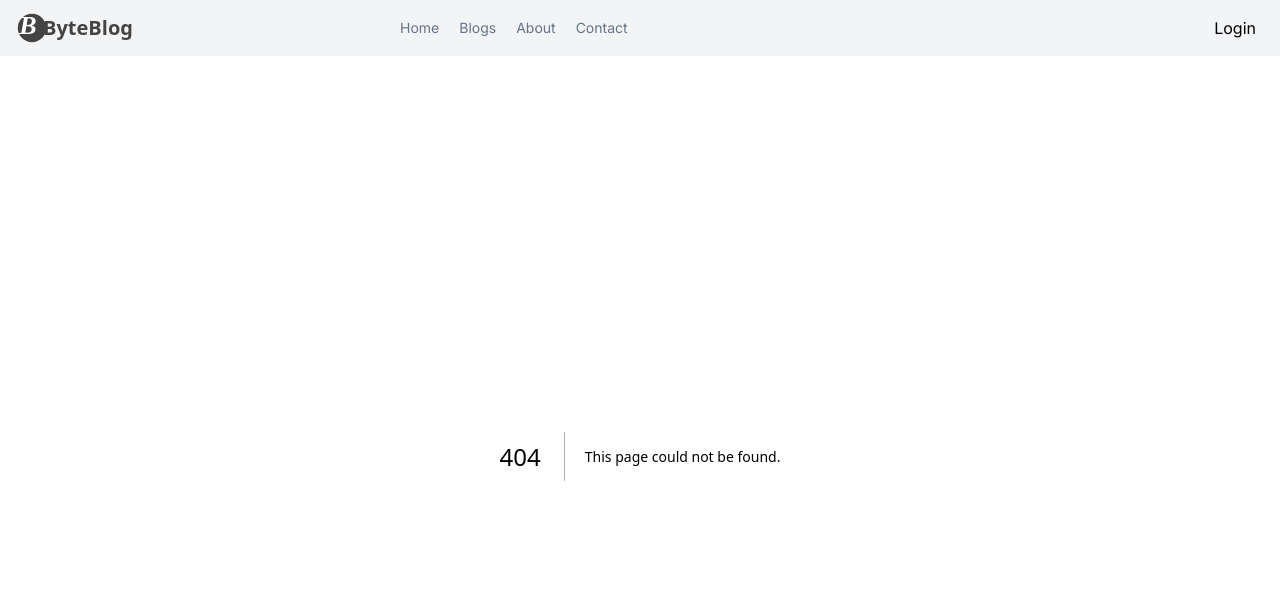
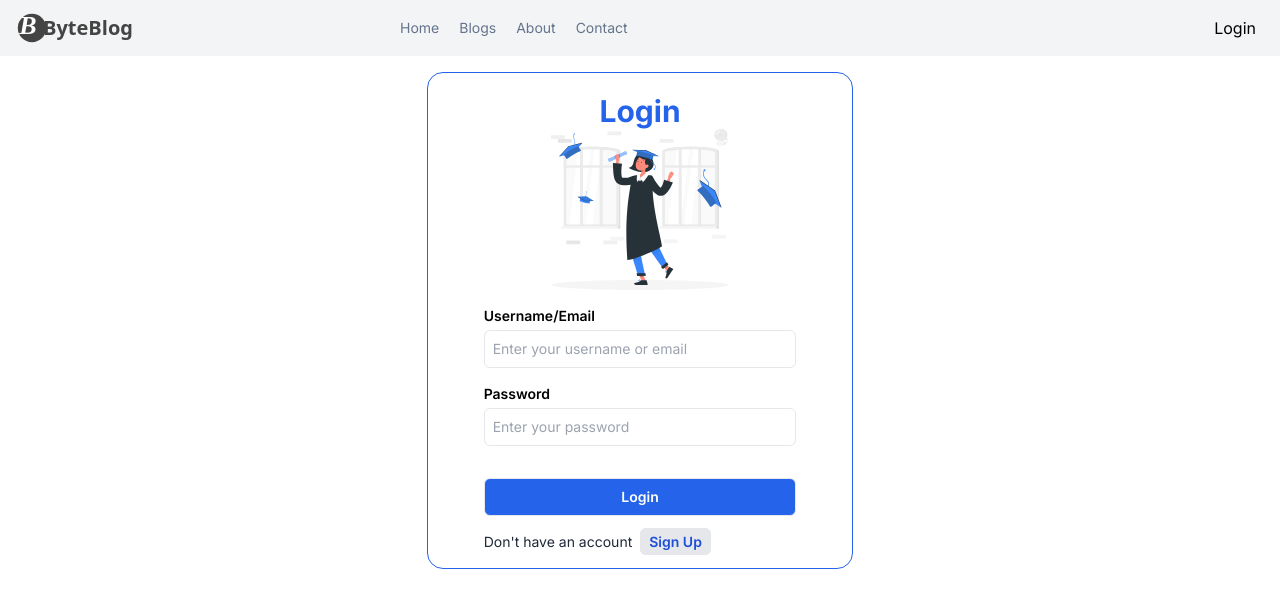
Before and after one commit to Keba777/byte-blog, a Next.js app in the folder web/: page /login in a window 1280 px wide. Before the commit this address had no page. Shown: the top 608 px of the page. Built offline with nearby package versions, Linux system fonts and the light colour scheme.

Commit message:
web:Build the UI for login and signup pages

```diff
--- /dev/null
+++ b/web/app/(auth)/login/page.tsx
@@ -0,0 +1,61 @@
+"use client";
+import Link from "next/link";
+import Image from "next/image";
+import authlogo from "@/public/images/auth.svg";
+
+const LoginPage = () => {
+  return (
+    <div className="pt-4">
+      <div className="mx-auto w-1/3 border border-solid border-blue-600 rounded-2xl">
+        <h2 className="text-center text-3xl font-bold mt-5 text-blue-600">
+          Login
+        </h2>
+        <div className="flex justify-center">
+          <Image src={authlogo} alt="auth logo" />
+        </div>
+        <form className="px-14 py-4 text-sm">
+          <div className="mb-4">
+            <label htmlFor="user" className="block mb-1 font-semibold">
+              Username/Email
+            </label>
+            <input
+              type="text"
+              id="user"
+              placeholder="Enter your username or email"
+              className="p-2 border border-gray-200 rounded-md w-full focus:outline-none focus:border-blue-600"
+            />
+          </div>
+
+          <div className="mb-4">
+            <label htmlFor="password" className="block mb-1 font-semibold">
+              Password
+            </label>
+            <input
+              type="password"
+              id="password"
+              placeholder="Enter your password"
+              className="p-2 border border-gray-200 rounded-md w-full focus:outline-none focus:border-blue-600"
+            />
+          </div>
+
+          <div className="mt-8 mb-4">
+            <button className="px-5 py-2 w-full border rounded-md text-white font-semibold bg-blue-600 hover:bg-blue-700">
+              Login
+            </button>
+          </div>
+          <p className=" text-gray-800 ">
+            Don&apos;t have an account
+            <Link
+              href="/signup"
+              className="px-2 py-1 ms-2 border rounded-md font-semibold bg-gray-200 text-blue-700 hover:bg-gray-300"
+            >
+              Sign Up
+            </Link>
+          </p>
+        </form>
+      </div>
+    </div>
+  );
+};
+
+export default LoginPage;
--- /dev/null
+++ b/web/app/(auth)/signup/page.tsx
@@ -0,0 +1,72 @@
+"use client";
+import Link from "next/link";
+
+const SignupPage = () => {
+  return (
+    <div className="pt-4">
+      <div className="mx-auto w-1/3 border border-solid border-blue-600 rounded-2xl">
+        <h2 className="text-center text-3xl font-bold mt-5 text-blue-600">
+          Sign Up
+        </h2>
+
+        <form className="px-14 py-4 text-sm">
+          <div className="mb-4">
+            <label htmlFor="username" className="block mb-1 font-semibold">
+              Username
+            </label>
+            <input
+              type="text"
+              id="username"
+              placeholder="Enter your username"
+              className="p-2 border border-gray-200 rounded-md w-full focus:outline-none focus:border-blue-600"
+            />
+          </div>
+          <div className="mb-4">
+            <label htmlFor="email" className="block mb-1 font-semibold">
+              Email
+            </label>
+            <input
+              type="text"
+              id="email"
+              placeholder="Enter your email"
+              className="p-2 border border-gray-200 rounded-md w-full focus:outline-none focus:border-blue-600"
+            />
+          </div>
+          <div className="mb-4">
+            <label htmlFor="password" className="block mb-1 font-semibold">
+              Password
+            </label>
+            <input
+              type="password"
+              id="password"
+              placeholder="Enter your password"
+              className="p-2 border border-gray-200 rounded-md w-full focus:outline-none focus:border-blue-600"
+            />
+          </div>
+          <div className="mb-4">
+            <label htmlFor="image" className="block mb-1 font-semibold">
+              Profile Picture
+            </label>
+            <input type="file" id="image" />
+          </div>
+          <div className="mt-8 mb-4">
+            <button className="px-5 py-2 w-full border rounded-md text-white font-semibold bg-blue-600 hover:bg-blue-700">
+              Signup
+            </button>
+          </div>
+          <p className=" text-gray-800 ">
+            Already have an account
+            <Link
+              href="/login"
+              className="px-2 py-1 ms-2 border rounded-md font-semibold bg-gray-200 text-blue-700 hover:bg-gray-300"
+            >
+              Login
+            </Link>
+          </p>
+        </form>
+      </div>
+    </div>
+  );
+};
+
+export default SignupPage;
```
Also changed, not shown: web/public/images/auth.svg (added), web/public/images/logo.png (deleted).
